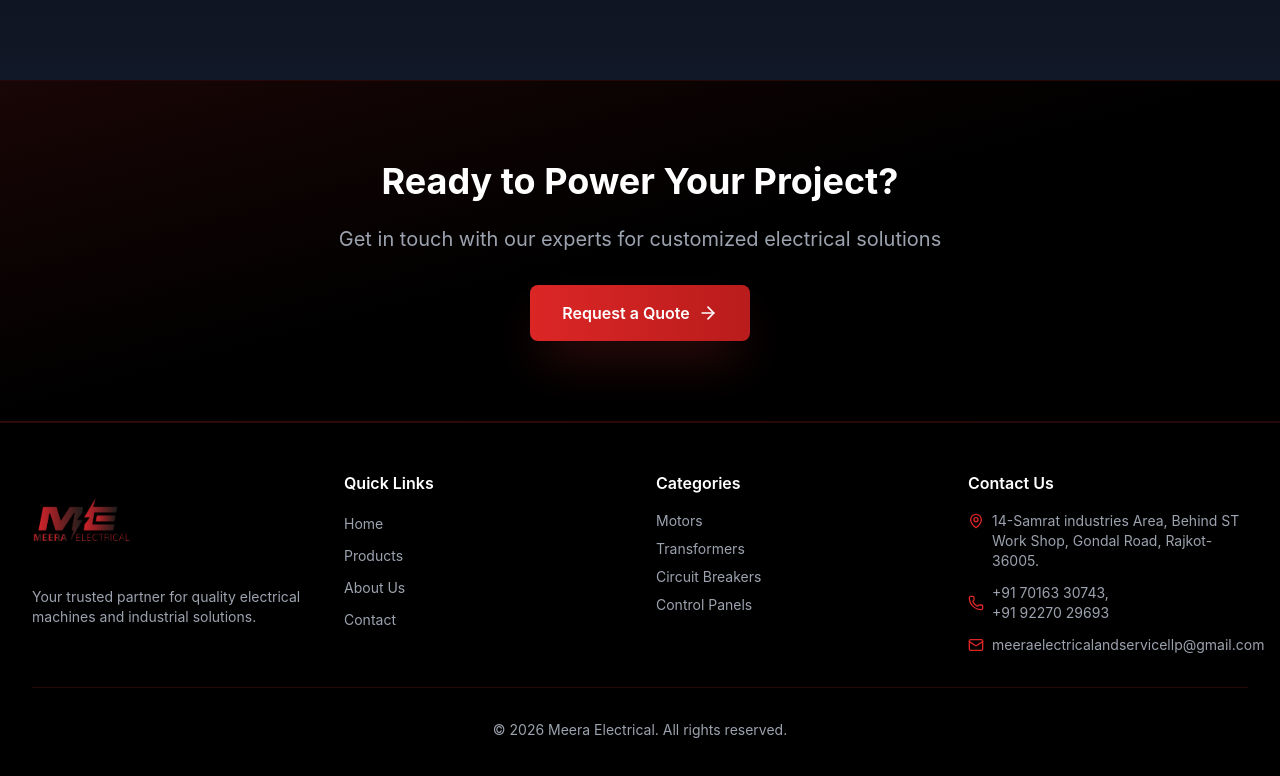
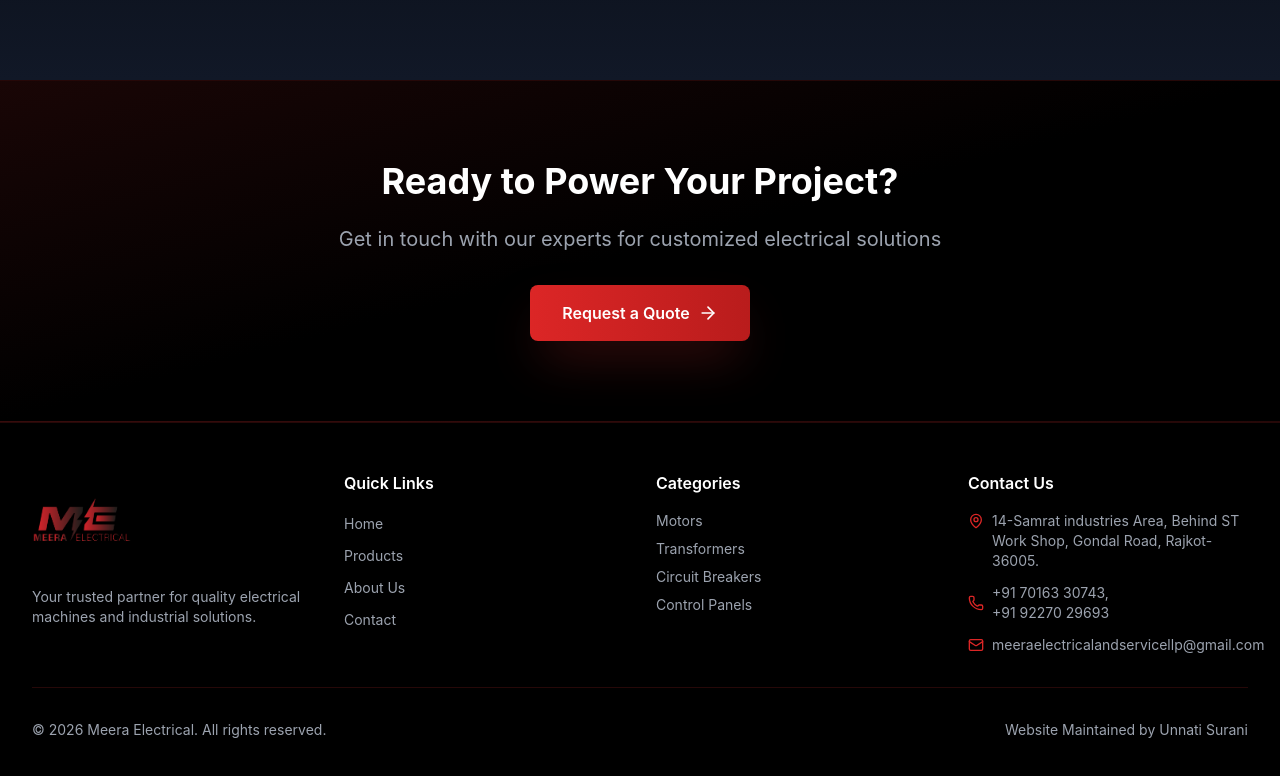
Before and after one commit to suraniunnati/meera_electrical, a React (Vite) app: page / in a window 1280 px wide. Shown: the part 4100-4876 px from the top of the page. Built offline with nearby package versions, Linux system fonts and the light colour scheme.

Commit message:
react-project

```diff
--- a/index.html
+++ b/index.html
@@ -28,7 +28,7 @@
     />
     <link
       rel="shortcut icon"
-      href="https://static.getmocha.com/favicon.ico"
+      href="./src/assets/android-chrome-512x512.png"
       type="image/x-icon"
     />
     <link
--- a/src/react-app/components/Footer.jsx
+++ b/src/react-app/components/Footer.jsx
@@ -79,8 +79,9 @@ export default function Footer() {
           </div>
         </div>
 
-        <div className="border-t border-red-900/30 mt-8 pt-8 text-center text-gray-400 text-sm">
+        <div className="border-t border-red-900/30 mt-8 pt-8 text-center text-gray-400 text-sm flex justify-between items-center">
           <p>&copy; {new Date().getFullYear()} Meera Electrical. All rights reserved.</p>
+           <p> Website Maintained by Unnati Surani</p>
         </div>
       </div>
     </footer>
```
Also changed, not shown: src/assets/android-chrome-512x512.png (added).
